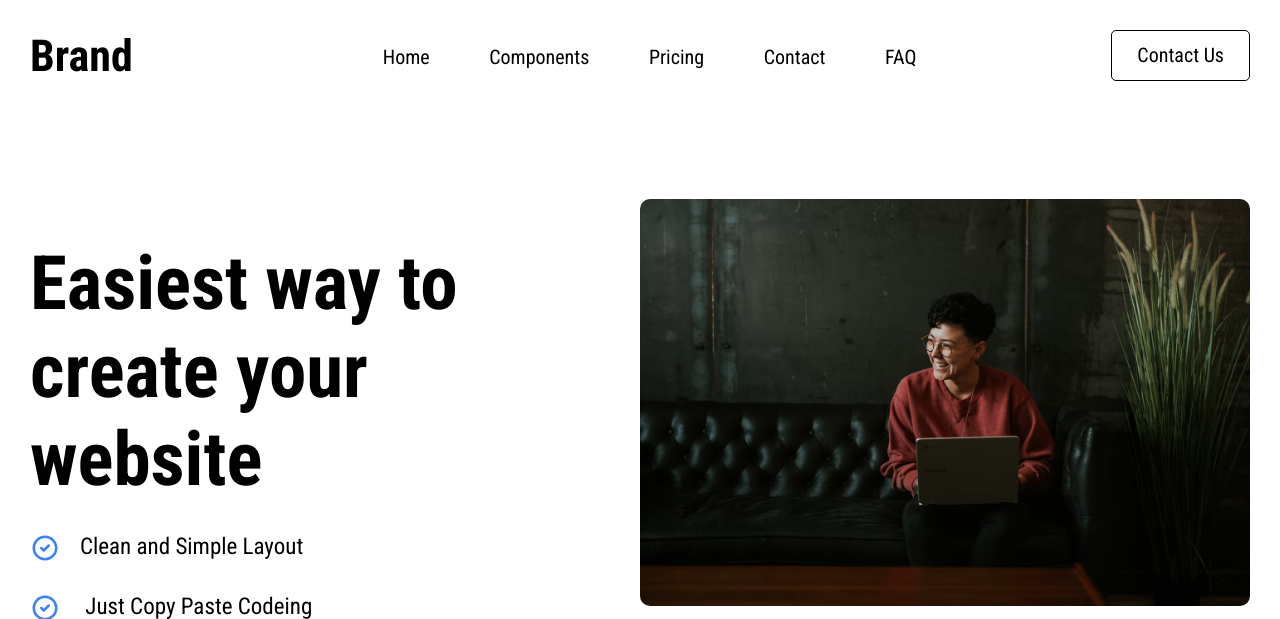
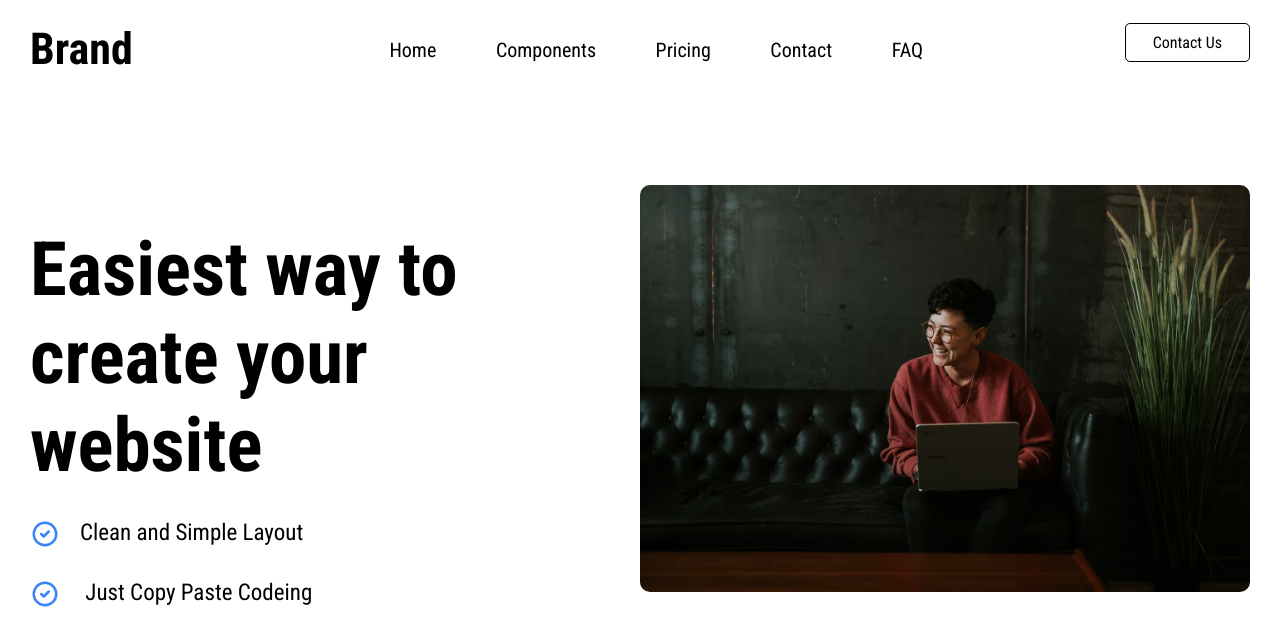
Before and after one commit to narayandhakal09/web-lab-assignment, a PHP site: page /hero-sec.html in a window 1280 px wide. Shown: the top 619 px of the page. Run offline with PHP 8.4, Linux system fonts and the light colour scheme.

```diff
--- a/Labs/Lab 4/includes/css/hero-sec.css
+++ b/Labs/Lab 4/includes/css/hero-sec.css
@@ -32,7 +32,7 @@
         left: 0;
         right: 0;
         text-align: center;
-            margin: 30px 30px 0px 30px;
+            margin: 23px 30px 0px 30px;
 
 
 }
@@ -55,11 +55,13 @@ ul>li {
 
 }
 .btns{
-    font-size: 20px;
-    padding: 18px 25px;
-    border-radius: 5px;
-    border: 1px solid #000;
-    line-height: 13px;
+    font-size: 16px;
+        padding: 12px 27px;
+        border-radius: 5px;
+        border: 1px solid #000;
+        line-height: 13px;
+        vertical-align: middle;
+        display: inline-block;
 }
 .container .fifty{
     margin-top: 100px;
```
Also changed, not shown: Labs/Lab 4/404img.png (added), Labs/Lab 4/README.MD (added), Labs/Lab 4/cta-img.png (added), Labs/Lab 4/hero-sec-img.png (added), Labs/Lab 4/navbar-img.png (added).
